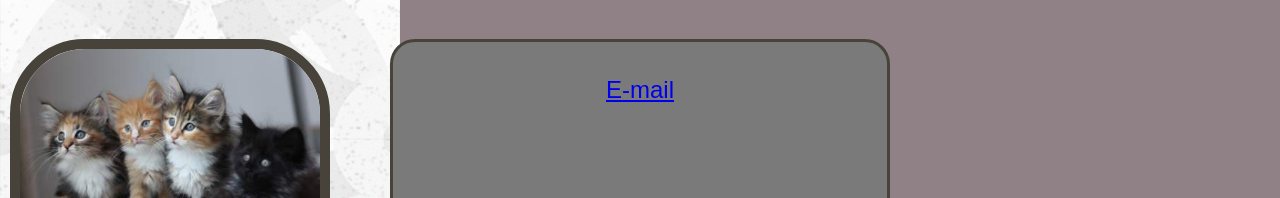
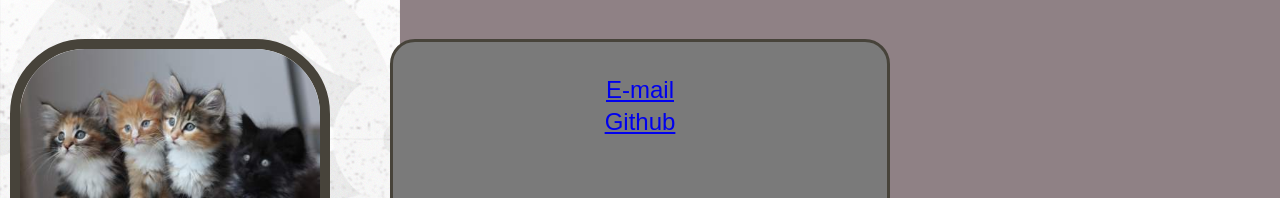
Before and after one commit to dkubiak1/Basic-Portfolio, a plain HTML site: page contact.html in a window 1280 px wide. Shown: the part 261-459 px from the top of the page. Drawn offline with Linux system fonts and the light colour scheme.

Commit message:
second commit

```diff
--- a/contact.html
+++ b/contact.html
@@ -28,6 +28,8 @@
            <img id="pic" src="images/kitties.jpg" alt="kitties">
     <div class="email"><br>
             <a href="mailto:dan.kubiak@gmail.com">E-mail</a>
+            <br>
+            <a href= "https://github.com/dkubiak1/Basic-Portfolio">Github</a>
             </div>
 </body>
 </html>
```
